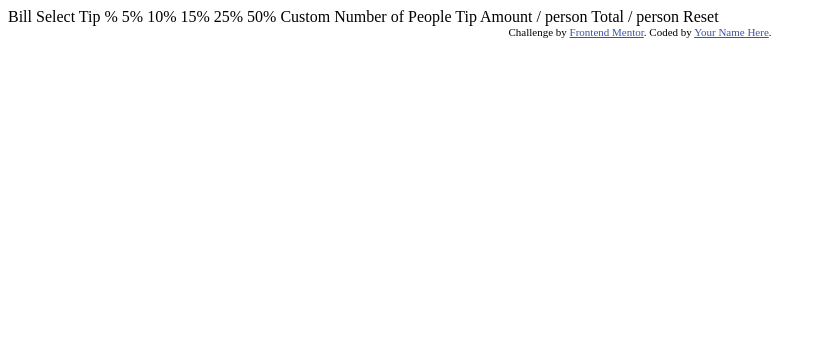
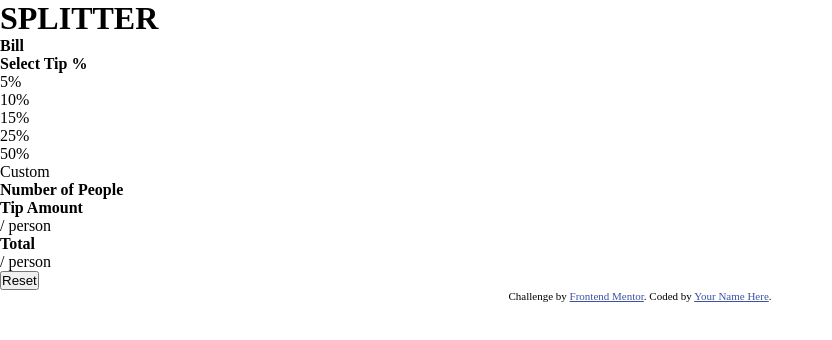
Before and after one commit to StormKing969/Frontend-Mentor---Tip-Calculator, a plain HTML site: page index.html in a window 1280 px wide. Shown: the whole page, without its empty margins (0-832 px from the left). Drawn offline with Linux system fonts and the light colour scheme.

Commit message:
Basic Changes

```diff
--- /dev/null
+++ b/css/style.css
@@ -0,0 +1,22 @@
+root {
+    --very-dark-cyan: hsl(183, 100%, 15%);
+    --dark-grayish-cyan: hsl(186, 14%, 43%);
+    --dark-grayish-cyan: hsl(184, 14%, 56%);
+    --light-grayish-cyan: hsl(185, 41%, 84%);
+    --light-grayish-cyan: hsl(189, 41%, 97%);
+    --white: hsl(0, 0%, 100%);
+}
+
+* {
+    box-sizing: border-box;
+    padding: 0;
+    margin: 0;
+}
+
+.attribution {
+    font-size: 11px; text-align: center;
+}
+
+.attribution a {
+    color: hsl(228, 45%, 44%);
+}
--- a/index.html
+++ b/index.html
@@ -6,39 +6,61 @@
 
   <link rel="icon" type="image/png" sizes="32x32" href="./images/favicon-32x32.png">
 
+  <link rel="stylesheet" href="./css/style.css">
+
   <title>Frontend Mentor | Tip calculator app</title>
 
-  <!-- Feel free to remove these styles or customise in your own stylesheet 👍 -->
-  <style>
-    .attribution { font-size: 11px; text-align: center; }
-    .attribution a { color: hsl(228, 45%, 44%); }
-  </style>
 </head>
 <body>
+  <main class="container">
+    <h1>SPLITTER</h1>
+    <section class="bill_amount">
 
-  Bill
+      <h4>Bill</h4>
+      <div></div>
 
-  Select Tip %
-  5%
-  10%
-  15%
-  25%
-  50%
-  Custom
+    </section>
+    <section class="tip_amount">
 
-  Number of People
+      <h4>Select Tip %</h4>
+      <ul class="percentage">
+        <li class="">5%</li>
+        <li class="">10%</li>
+        <li class="">15%</li>
+        <li class="">25%</li>
+        <li class="">50%</li>
+        <li class="">Custom</li>
+      </ul>
 
-  Tip Amount
-  / person
+    </section>
+    <section class="num_people">
 
-  Total
-  / person
+      <h4>Number of People</h4>
+      <div></div>
 
-  Reset
+    </section>
+    <section class="tip_result">
 
-  <div class="attribution">
+      <div>
+        <h4>Tip Amount</h4>
+        <p>/ person</p>
+      </div>
+      <div></div>
+
+      <div>
+        <h4>Total</h4>
+        <p>/ person</p>
+      </div>
+      <div></div>
+
+      <button>Reset</button>
+
+    </section>
+  </main>
+
+  <footer class="attribution">
     Challenge by <a href="https://www.frontendmentor.io?ref=challenge" target="_blank">Frontend Mentor</a>.
     Coded by <a href="#">Your Name Here</a>.
-  </div>
+  </footer>
 </body>
 </html>
```
